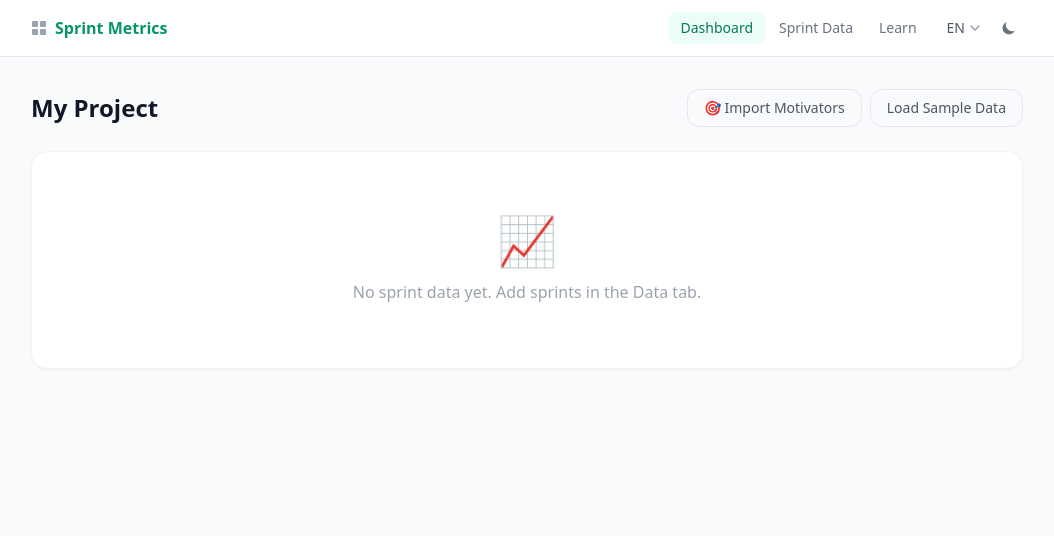
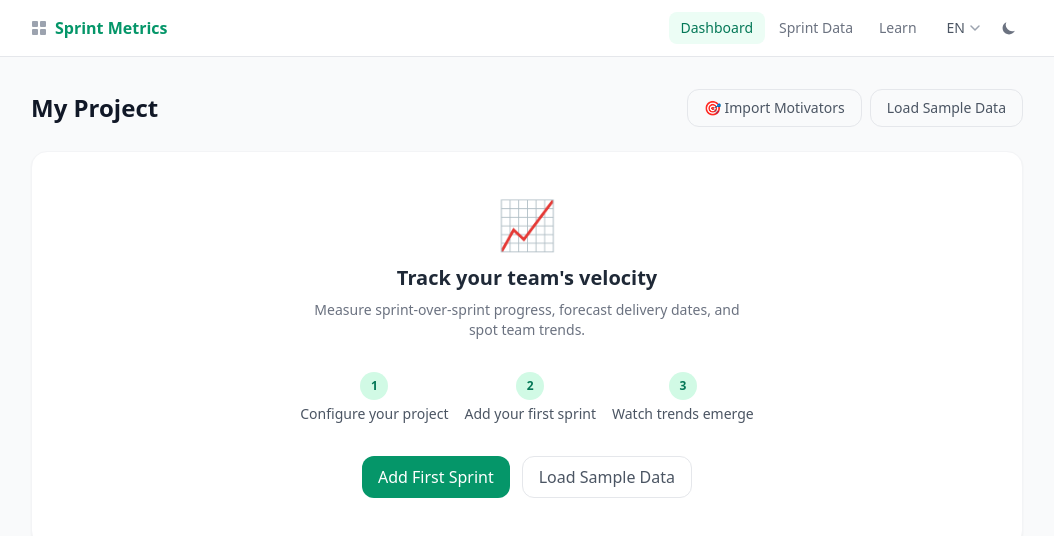
Before and after one commit to agile-toolkit/sprint-metrics, a React (Vite) app: page / in a window 1280 px wide. Shown: the top 536 px of the page, without its empty margins (113-1167 px from the left). Built offline with nearby package versions, Linux system fonts and the light colour scheme.

Commit message:
feat: guided empty state with onboarding steps (issue #32)

```diff
--- a/src/App.tsx
+++ b/src/App.tsx
@@ -375,9 +375,44 @@ export default function App() {
             </div>
 
             {sprints.length === 0 ? (
-              <div className="card text-center py-16 text-gray-400 dark:text-gray-600">
+              <div className="card text-center py-12 px-6">
                 <div className="text-5xl mb-4">📈</div>
-                <p>{t('dashboard.no_data')}</p>
+                <h2 className="text-xl font-bold text-gray-800 dark:text-gray-100 mb-2">
+                  {t('dashboard.empty_heading')}
+                </h2>
+                <p className="text-gray-500 dark:text-gray-400 mb-8 max-w-md mx-auto text-sm">
+                  {t('dashboard.empty_subtitle')}
+                </p>
+                <ol className="flex flex-col sm:flex-row justify-center gap-4 mb-8 text-sm">
+                  {([
+                    { num: 1, label: t('dashboard.empty_step1') },
+                    { num: 2, label: t('dashboard.empty_step2') },
+                    { num: 3, label: t('dashboard.empty_step3') },
+                  ] as { num: number; label: string }[]).map(step => (
+                    <li key={step.num} className="flex items-center gap-2 justify-center sm:flex-col sm:gap-1">
+                      <span className="flex-shrink-0 w-7 h-7 rounded-full bg-brand-100 text-brand-700 dark:bg-brand-700/20 dark:text-brand-400 flex items-center justify-center font-bold text-xs">
+                        {step.num}
+                      </span>
+                      <span className="text-gray-600 dark:text-gray-300">{step.label}</span>
+                    </li>
+                  ))}
+                </ol>
+                <div className="flex flex-col sm:flex-row gap-3 justify-center">
+                  <button
+                    type="button"
+                    onClick={() => setScreen('data')}
+                    className="btn-primary"
+                  >
+                    {t('dashboard.add_first_sprint')}
+                  </button>
+                  <button
+                    type="button"
+                    onClick={() => { updateSprints(SAMPLE_SPRINTS); updateConfig(SAMPLE_CONFIG) }}
+                    className="btn-secondary"
+                  >
+                    {t('dashboard.load_sample')}
+                  </button>
+                </div>
               </div>
             ) : (
               <>
--- a/src/i18n/be.json
+++ b/src/i18n/be.json
@@ -17,6 +17,12 @@
     "stats_forecast": "Спрынтаў да мэты",
     "no_data": "Няма дадзеных спрынту. Дадайце спрынты на ўкладцы «Дадзеныя».",
     "load_sample": "Загрузіць прыкладныя дадзеныя",
+    "empty_heading": "Адсочвайце хуткасць вашай каманды",
+    "empty_subtitle": "Вымярайце прагрэс паспрынтава, прагназуйце тэрміны і назірайце за тэндэнцыямі.",
+    "empty_step1": "Наладзьце свой праект",
+    "empty_step2": "Дадайце першы спрынт",
+    "empty_step3": "Назірайце за тэндэнцыямі",
+    "add_first_sprint": "Дадаць першы спрынт",
     "planned": "Запланавана",
     "completed": "Выканана",
     "cumulative": "Назапаш. выканана",
--- a/src/i18n/en.json
+++ b/src/i18n/en.json
@@ -17,6 +17,12 @@
     "stats_forecast": "Sprints to Target",
     "no_data": "No sprint data yet. Add sprints in the Data tab.",
     "load_sample": "Load Sample Data",
+    "empty_heading": "Track your team's velocity",
+    "empty_subtitle": "Measure sprint-over-sprint progress, forecast delivery dates, and spot team trends.",
+    "empty_step1": "Configure your project",
+    "empty_step2": "Add your first sprint",
+    "empty_step3": "Watch trends emerge",
+    "add_first_sprint": "Add First Sprint",
     "planned": "Planned",
     "completed": "Completed",
     "cumulative": "Cumulative Done",
--- a/src/i18n/es.json
+++ b/src/i18n/es.json
@@ -17,6 +17,12 @@
     "stats_forecast": "Sprints hasta el Objetivo",
     "no_data": "Sin datos de sprint. Añade sprints en la pestaña Datos.",
     "load_sample": "Cargar Datos de Ejemplo",
+    "empty_heading": "Haz seguimiento de la velocidad de tu equipo",
+    "empty_subtitle": "Mide el progreso sprint a sprint, predice fechas de entrega y detecta tendencias.",
+    "empty_step1": "Configura tu proyecto",
+    "empty_step2": "Añade tu primer sprint",
+    "empty_step3": "Observa cómo emergen las tendencias",
+    "add_first_sprint": "Añadir primer sprint",
     "planned": "Planificado",
     "completed": "Completado",
     "cumulative": "Acumulado",
--- a/src/i18n/ru.json
+++ b/src/i18n/ru.json
@@ -17,6 +17,12 @@
     "stats_forecast": "Спринтов до цели",
     "no_data": "Нет данных спринтов. Добавьте спринты на вкладке «Данные».",
     "load_sample": "Загрузить примерные данные",
+    "empty_heading": "Отслеживайте скорость вашей команды",
+    "empty_subtitle": "Измеряйте прогресс спринт за спринтом, прогнозируйте сроки и выявляйте тенденции.",
+    "empty_step1": "Настройте свой проект",
+    "empty_step2": "Добавьте первый спринт",
+    "empty_step3": "Наблюдайте за тенденциями",
+    "add_first_sprint": "Добавить первый спринт",
     "planned": "Запланировано",
     "completed": "Выполнено",
     "cumulative": "Накоп. выполнено",
```
Also changed, not shown: .artefacts/BRIEF.md.
